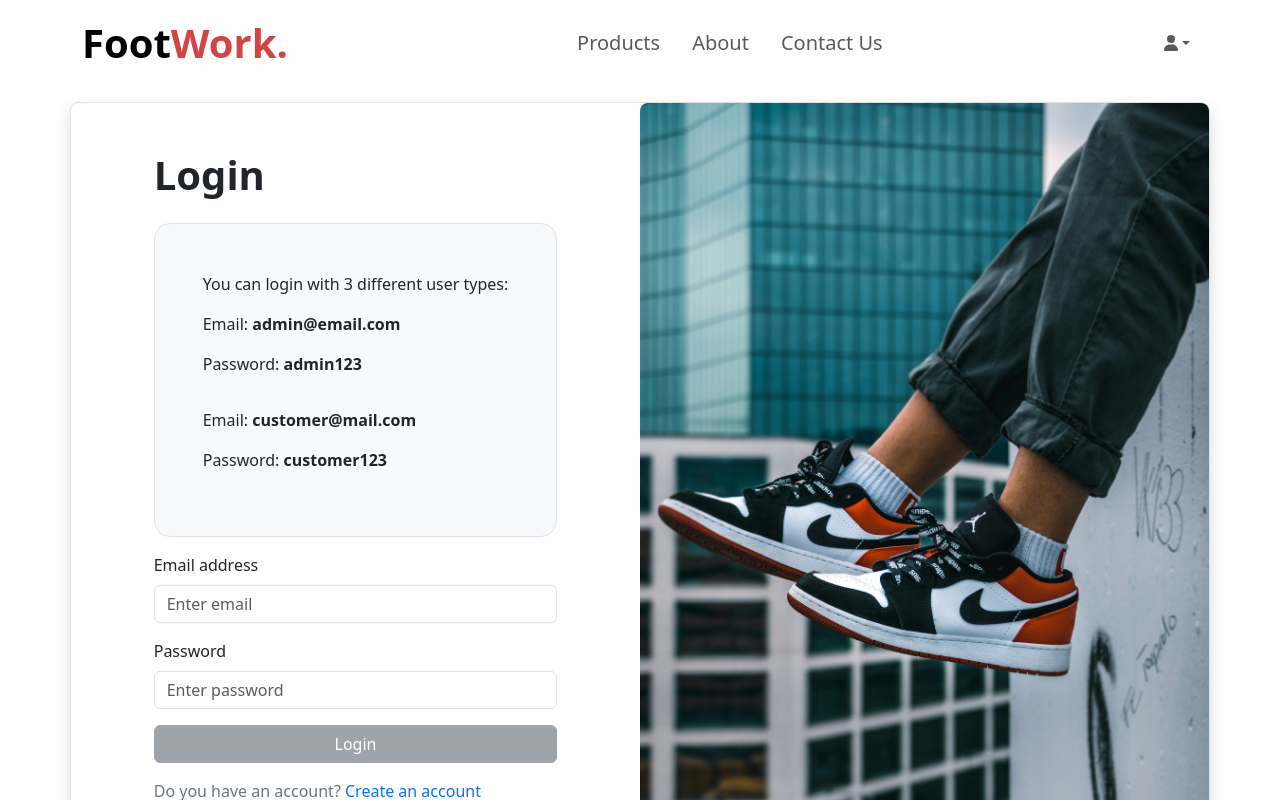
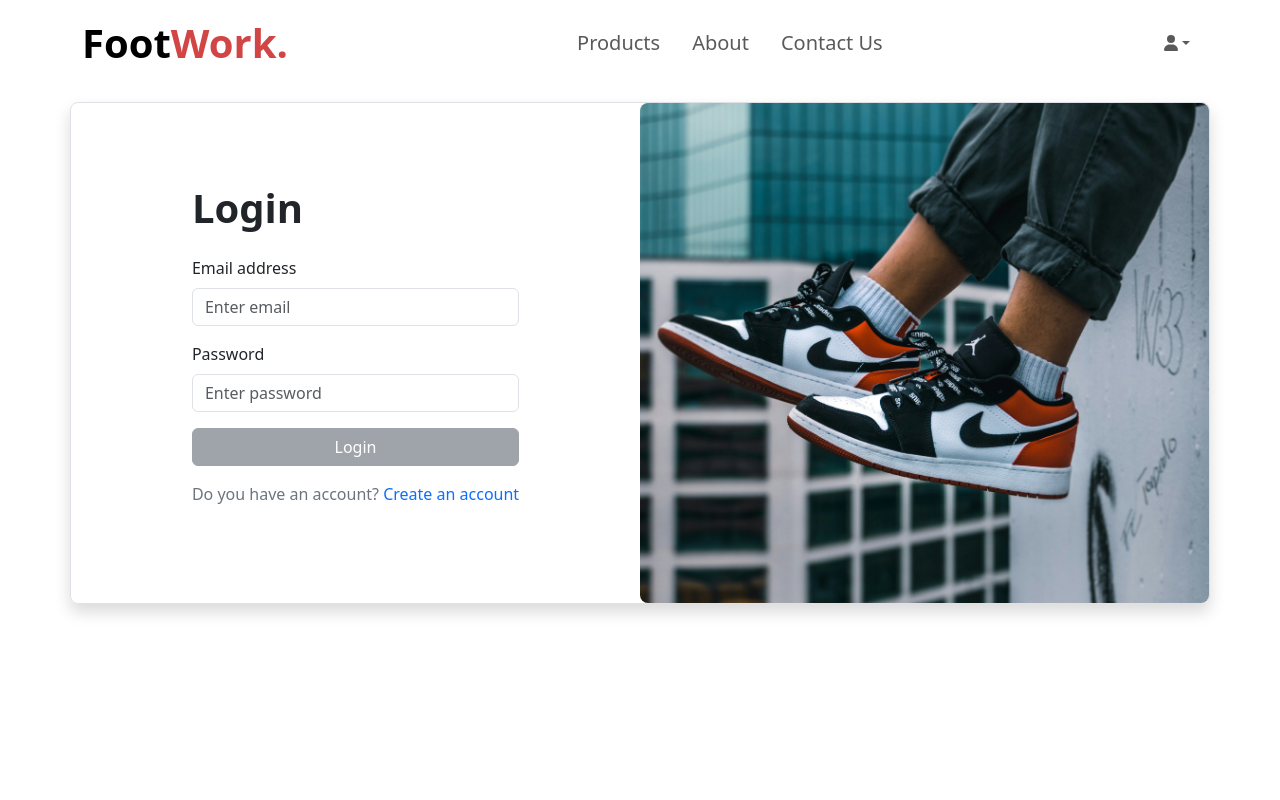
Before and after one commit to tumbagajm/Footwork, a React (Create React App) app: page /login in a window 1280 px wide. Shown: the top 800 px of the page. Built offline with nearby package versions, Linux system fonts and the light colour scheme.

Commit message:
Remove demo info in Login page

```diff
--- a/src/App.css
+++ b/src/App.css
@@ -47,7 +47,7 @@ button.brand-secondary {
 /* =================== LOGIN ===================  */
 .img_box {
   width: 100%;
-  height: 100%;
+  height: 500px;
   object-fit: cover;
 }
 
--- a/src/pages/LoginPage.js
+++ b/src/pages/LoginPage.js
@@ -86,10 +86,10 @@ export default function Login() {
   ) : (
     <Container>
       <Row className="my-3 border rounded-3 shadow">
-        <Col lg={6} className="p-0  d-flex justify-content-center align-items-start">
+        <Col lg={6} className="p-0  d-flex justify-content-center align-items-center">
           <div className="p-5 d-flex flex-column justify-content-center gap-3">
               <h1 className="fw-bold">Login</h1>
-              <div className="p-5 bg-light rounded-4 border">
+              {/* <div className="p-5 bg-light rounded-4 border">
                 <p>You can login with 3 different user types:</p>
                 <div className="pb-3 d-flex flex-column">
                   <p>Email: <span className="text-dark fw-bold">admin@email.com</span></p>
@@ -99,7 +99,7 @@ export default function Login() {
                   <p>Email: <span className="text-dark fw-bold">customer@mail.com</span></p>
                   <p>Password: <span className="text-dark fw-bold">customer123</span></p>
                 </div>
-              </div>
+              </div> */}
               <Form onSubmit={(e) => authenticate(e)}>
                 <Form.Group className="mb-3" controlId="formEmail">
                   <Form.Label>Email address</Form.Label>
@@ -127,7 +127,7 @@ export default function Login() {
               </p>
           </div>
         </Col>
-        <Col lg={6} className="p-0 d-none d-lg-block">
+        <Col lg={6} className="p-0 d-none d-lg-block h-50">
           <img src={shoe} alt="login-img" className="img_box rounded-3" />
         </Col>
       </Row>
```
